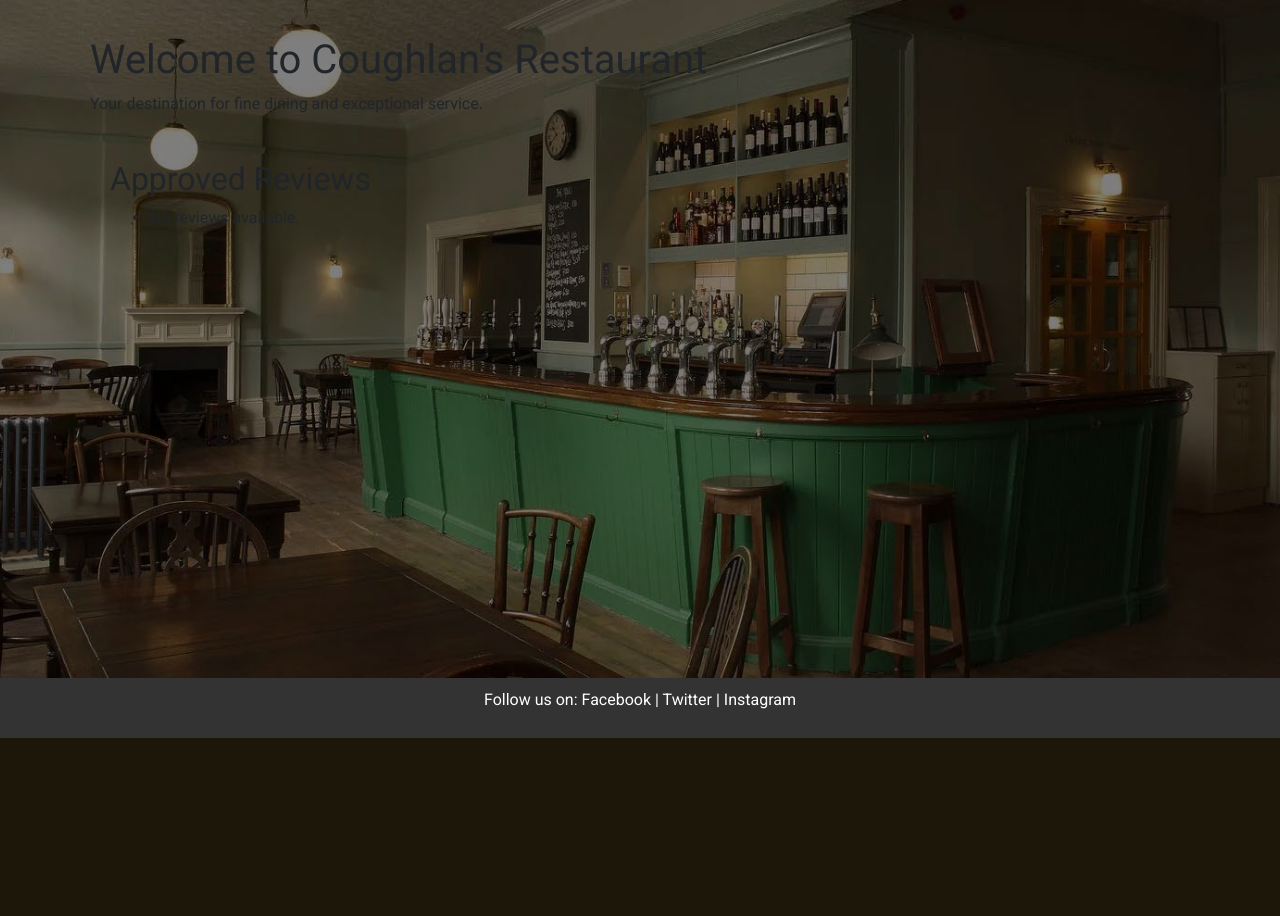
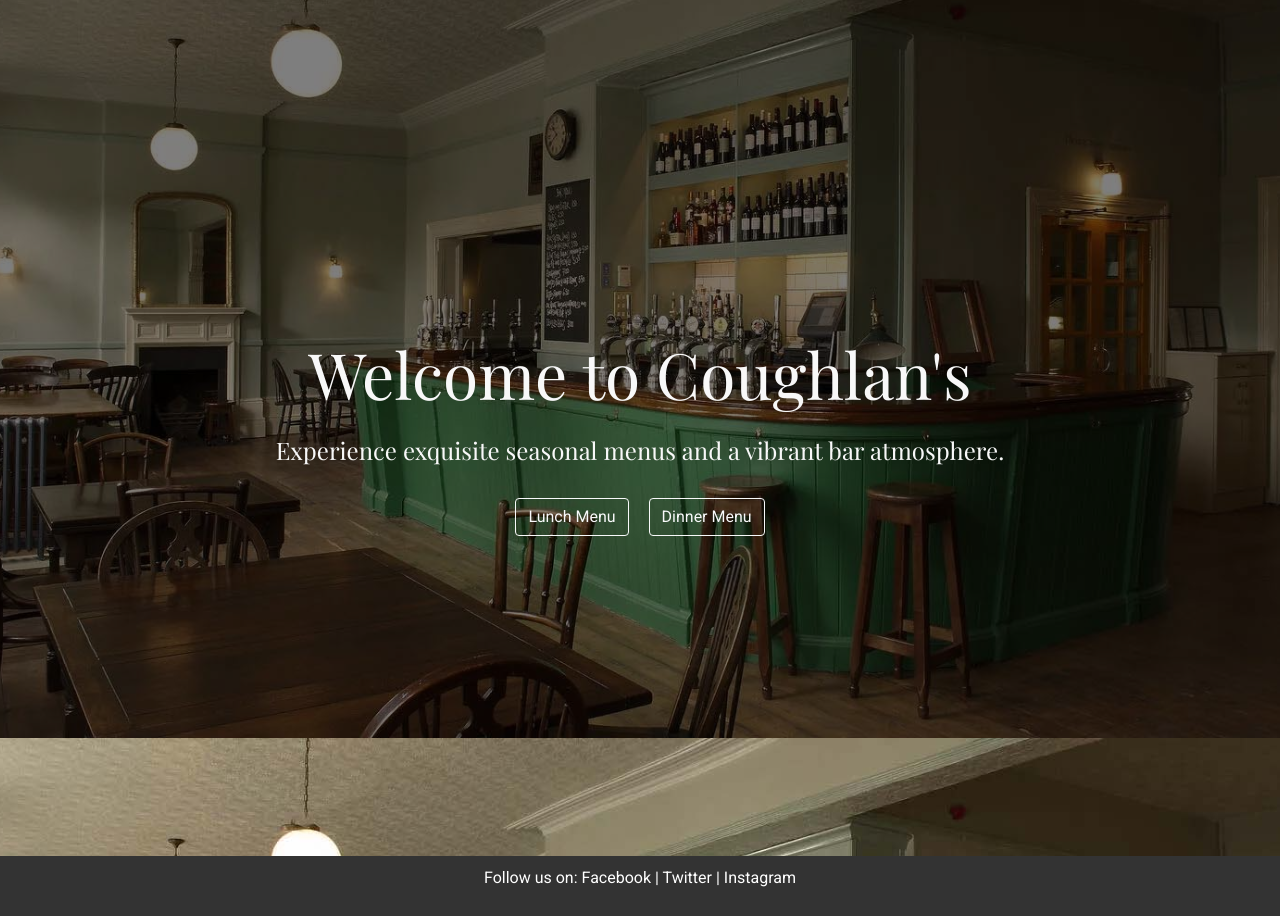
Before and after one commit to p-coughlan/coughlans_restaurant, a Django app: page / in a window 1280 px wide. Shown: the part 62-978 px from the top of the page. Before the commit the page ends 800 px from the top, so only its background shows below. Run offline with Django 4.2, Linux system fonts and the light colour scheme; data that the repository does not hold is empty; some libraries are stand-ins or nearby versions.

Commit message:
Add lunch and dinner menu views and templates; enhance home page layout with hero section

```diff
--- a/bookings/templates/bookings/base.html
+++ b/bookings/templates/bookings/base.html
@@ -14,15 +14,13 @@
 
     <!-- Custom Global Styles -->
     <style>
-      /* Reset margins and paddings, full dimensions */
       html, body {
           margin: 0;
           padding: 0;
           height: 100%;
           width: 100%;
       }
-
-      /* Background styling with fixed background image and dark overlay */
+      /* Fixed background image with dark overlay */
       body {
           background: url('{% static "images/hero.jpg" %}') no-repeat center center fixed;
           background-size: cover;
@@ -30,7 +28,6 @@
           display: flex;
           flex-direction: column;
       }
-
       body::before {
           content: "";
           position: fixed;
@@ -38,38 +35,22 @@
           left: 0;
           width: 100%;
           height: 100%;
-          background: rgba(0, 0, 0, 0.5); /* Adjust opacity as needed */
+          background: rgba(0, 0, 0, 0.5);
           z-index: -1;
       }
-
-      /* Flex layout for main content */
+      /* Main content wrapper */
       .content-wrapper {
           flex: 1;
       }
-
-      /* Container styling */
+      /* Container for common padding */
       .container {
           padding: 20px;
       }
-
-      /* Styling for Django messages */
-      .messages {
-          list-style: none;
-          padding: 0;
-      }
-      .messages li {
-          background-color: #e0ffe0;
-          border: 1px solid #b2ffb2;
-          padding: 10px;
-          margin-bottom: 10px;
-      }
-
-      /* Navbar-brand styling */
+      /* Navbar styling */
       .navbar-brand {
           font-family: 'Playfair Display', serif;
           font-size: 1.5rem;
       }
-
       /* Footer styling */
       footer {
           background: #333;
@@ -79,16 +60,15 @@
       }
     </style>
 
-    <!-- Additional page-specific CSS -->
     {% block extra_css %}{% endblock %}
   </head>
   <body>
-    <!-- Navbar: 'Coughlan's' on the left serves as home -->
+    <!-- Navbar -->
     <nav class="navbar navbar-expand-lg navbar-dark bg-dark">
       <a class="navbar-brand" href="{% url 'home' %}">Coughlan's</a>
       <button class="navbar-toggler" type="button" data-toggle="collapse" data-target="#navbarNav"
               aria-controls="navbarNav" aria-expanded="false" aria-label="Toggle navigation">
-          <span class="navbar-toggler-icon"></span>
+        <span class="navbar-toggler-icon"></span>
       </button>
       <div class="collapse navbar-collapse" id="navbarNav">
           <ul class="navbar-nav ml-auto">
@@ -107,18 +87,18 @@
 
     <!-- Main content wrapper -->
     <div class="content-wrapper">
-      <!-- Display Django messages if any -->
       {% if messages %}
         <div class="container mt-3">
           <ul class="messages">
             {% for message in messages %}
-              <li{% if message.tags %} class="{{ message.tags }}"{% endif %}>{{ message }}</li>
+              <li{% if message.tags %} class="{{ message.tags }}"{% endif %}>
+                {{ message }}
+              </li>
             {% endfor %}
           </ul>
         </div>
       {% endif %}
 
-      <!-- Main content container -->
       <div class="container mt-3">
           {% block content %}{% endblock %}
       </div>
--- a/bookings/templates/bookings/home.html
+++ b/bookings/templates/bookings/home.html
@@ -1,24 +1,45 @@
-{# bookings/templates/bookings/home.html #}
 {% extends "bookings/base.html" %}
 
 {% block title %}Home - Coughlan's Restaurant{% endblock %}
 
+{% block extra_css %}
+<style>
+  /* Hero section styling specifically for the home page */
+  .hero {
+      position: relative;
+      height: 100vh; /* full viewport height */
+      display: flex;
+      flex-direction: column;
+      justify-content: center;
+      align-items: center;
+      text-align: center;
+      color: #f8f8f8; /* Off-white text */
+      padding: 0 20px;
+  }
+  .hero h1 {
+      font-family: 'Playfair Display', serif;
+      font-size: 4rem;
+      margin-bottom: 20px;
+  }
+  .hero p {
+      font-family: 'Playfair Display', serif;
+      font-size: 1.5rem;
+      margin-bottom: 30px;
+  }
+</style>
+{% endblock %}
+
 {% block content %}
-<div class="hero">
-    <h1>Welcome to Coughlan's Restaurant</h1>
-    <p>Your destination for fine dining and exceptional service.</p>
-</div>
+<!-- Hero Section -->
+<section class="hero">
+  <h1>Welcome to Coughlan's</h1>
+  <p>Experience exquisite seasonal menus and a vibrant bar atmosphere.</p>
+  <!-- Sample Menu Buttons (adjust or remove if not needed) -->
+  <div>
+    <a href="{% url 'lunch_menu' %}" class="btn btn-outline-light mx-2">Lunch Menu</a>
+    <a href="{% url 'dinner_menu' %}" class="btn btn-outline-light mx-2">Dinner Menu</a>
+  </div>
+</section>
 
-<div class="container mt-4">
-    <h2>Approved Reviews</h2>
-    <ul>
-      {% for review in approved_reviews %}
-        <li>
-          <strong>{{ review.customer.name|default:"Anonymous" }}</strong> - "{{ review.comment }}" (Rating: {{ review.rating }})
-        </li>
-      {% empty %}
-        <li>No reviews available.</li>
-      {% endfor %}
-    </ul>
-</div>
+<!-- Include additional content like a review ticker here if desired -->
 {% endblock %}
--- a/bookings/urls.py
+++ b/bookings/urls.py
@@ -8,5 +8,7 @@
     path('success/<int:booking_id>/', views.booking_success, name='booking_success'), # th3 <int:booking_id> part of the URL pattern captures the booking_id value from the URL and passes it to the view function as an argument.
     path('manage/<int:booking_id>/', views.manage_booking, name='manage_booking'),
     path('weekly-calendar/', views.weekly_calendar, name='weekly_calendar'),
+    path('lunch-menu/', views.LunchMenuView.as_view(), name='lunch_menu'),
+    path('dinner-menu/', views.DinnerMenuView.as_view(), name='dinner_menu'),
     # Add more booking-related URL patterns as needed below...
 ]
--- a/bookings/views.py
+++ b/bookings/views.py
@@ -8,6 +8,7 @@
 from reviews.models import Review
 from collections import OrderedDict
 from django.contrib.admin.views.decorators import staff_member_required #
+from django.views.generic import TemplateView
 
 
 # GROUP FUNCTIONS BY RELATED TASKS
@@ -184,3 +185,18 @@
         'next_week': next_week.strftime("%Y-%m-%d"),
     }
     return render(request, 'bookings/weekly_calendar.html', context)
+
+# -----------------------------------------------------------------------------
+# Lunch and Dinner Menus
+
+class LunchMenuView(TemplateView):
+    """
+    Displays the lunch menu page.
+    """
+    template_name = 'bookings/lunch_menu.html'
+
+class DinnerMenuView(TemplateView):
+    """
+    Displays the dinner menu page.
+    """
+    template_name = 'bookings/dinner_menu.html'
```
Also changed, not shown: bookings/templates/bookings/dinner_menu.html (added, +13 -0 lines), bookings/templates/bookings/lunch_menu.html (added, +13 -0 lines).
